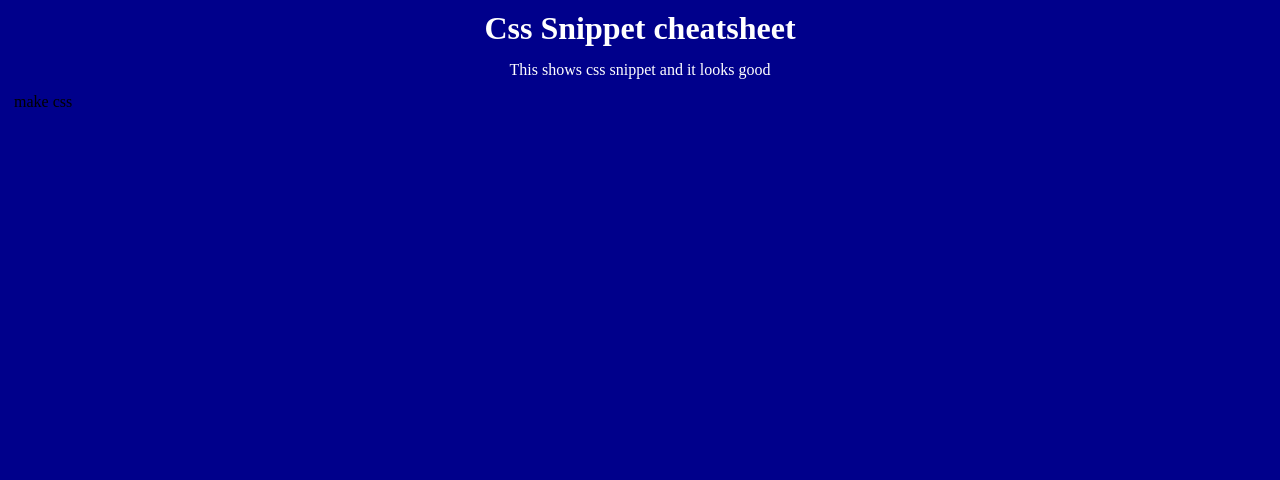
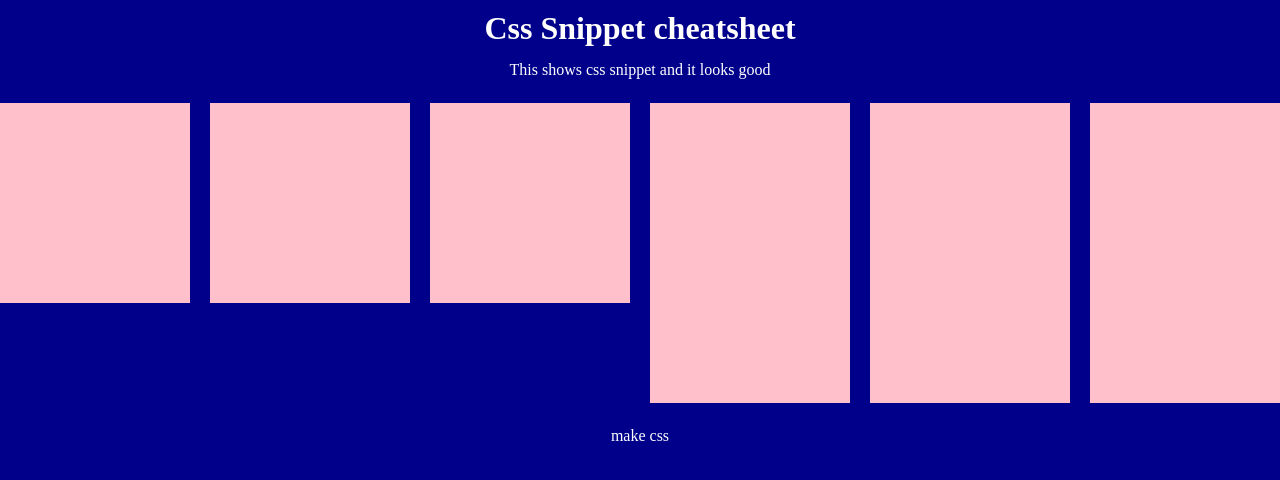
Before and after one commit to JackLCmore/New-CSS-Demonstration, a plain HTML site: page index.html in a window 1280 px wide. Drawn offline with Linux system fonts and the light colour scheme.

Commit message:
added website content to css file

```diff
--- a/assets/css/style.css
+++ b/assets/css/style.css
@@ -11,8 +11,35 @@ header {
 p {
   margin: 14px;
 }
-.box1 {
+
+.top-box, .bottom-box{
+    display:flex;
 }
+
+main{
+    display:flex;
+    flex-direction:row;
+    justify-content: center;
+}
+
+.box1, .box2, .box3{
+    flex-wrap:wrap;
+    margin:10px;
+    height:200px;
+    width: 200px;
+    background-color:pink;
+}
+
+.box4, .box5, .box6{
+flex-wrap:wrap;
+margin:10px;
+height:300px;
+width: 200px;
+background-color:pink;
+}
+
 footer {
   margin-bottom: 10px;
+  color:white;
+  text-align:center;
 }
--- a/index.html
+++ b/index.html
@@ -12,12 +12,12 @@
       <p>This shows css snippet and it looks good</p>
     </header>
     <main>
-      <section>
+      <section class="top-box">
         <div class="box1"></div>
         <div class="box2"></div>
         <div class="box3"></div>
       </section>
-      <section>
+      <section class="bottom-box">
         <div class="box4"></div>
         <div class="box5"></div>
         <div class="box6"></div>
```
